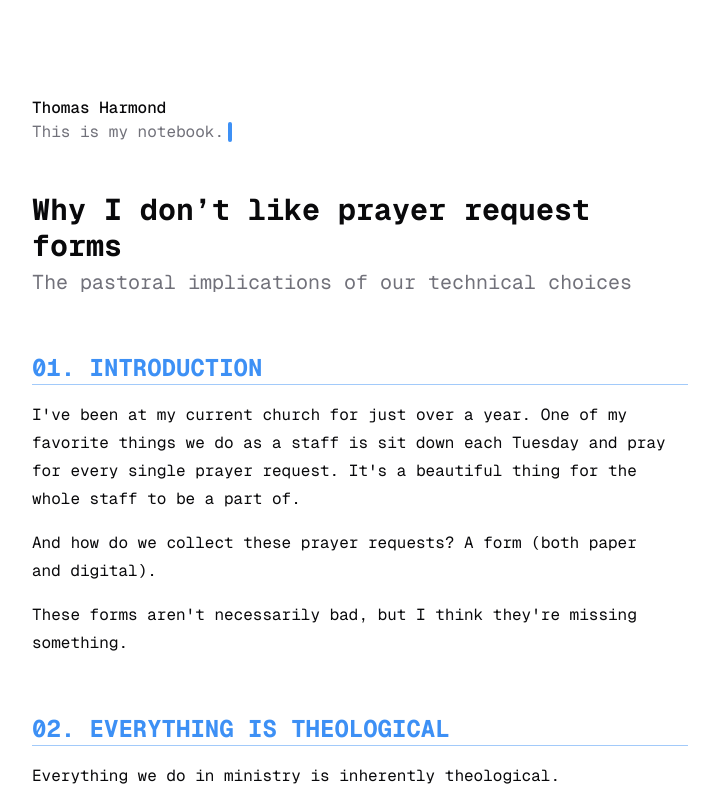
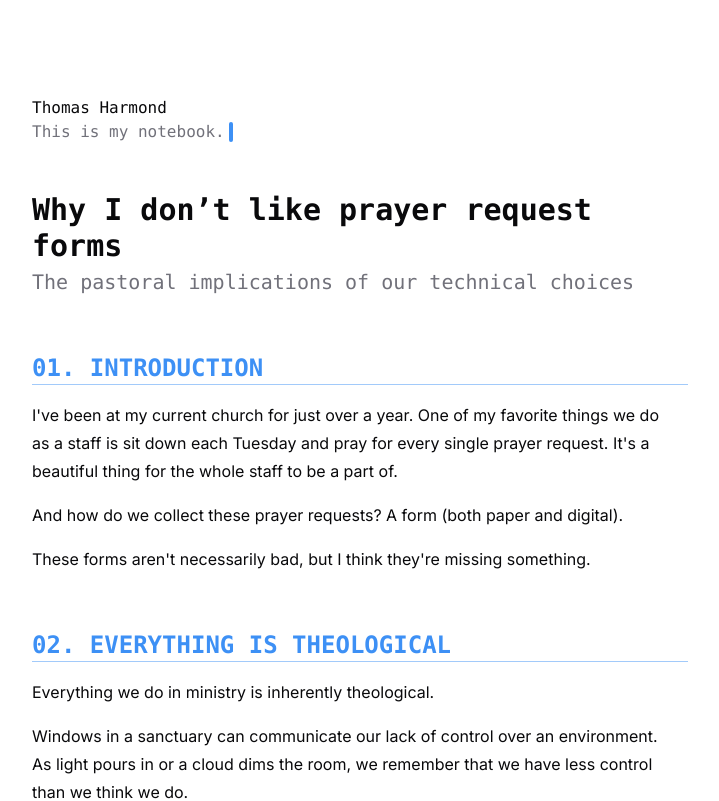
Before and after one commit to teharmond/thomasharmond, a Next.js app: page /ideas/prayer-request-forms in a window 1280 px wide. Shown: the top 801 px of the page, without its empty margins (288-1007 px from the left). Built offline with nearby package versions, Linux system fonts and the light colour scheme.

Commit message:
font change

```diff
--- a/app/(withSidebar)/layout.tsx
+++ b/app/(withSidebar)/layout.tsx
@@ -5,7 +5,7 @@ export default function layout({ children }: { children: React.ReactNode }) {
   return (
     <main className="flex-1">
       <div className="w-full max-w-2xl flex flex-col pt-12 md:pt-24 gap-12 mx-auto px-2">
-        <header className="flex flex-col px-2">
+        <header className="flex flex-col px-2 font-mono">
           <a href="/" className=" font-medium ">
             Thomas Harmond
           </a>
--- a/app/layout.tsx
+++ b/app/layout.tsx
@@ -1,5 +1,5 @@
 import type { Metadata } from "next";
-import { GeistMono } from "geist/font/mono";
+import { Inter } from "next/font/google";
 import { Analytics } from "@vercel/analytics/next";
 import "./globals.css";
 import { Toaster } from "@/components/ui/toaster";
@@ -9,6 +9,7 @@ export const metadata: Metadata = {
   description: "Personal website of Thomas Harmond",
 };
 
+const inter = Inter({ subsets: ["latin"] });
 export default function RootLayout({
   children,
 }: {
@@ -16,7 +17,7 @@ export default function RootLayout({
 }) {
   return (
     <html lang="en">
-      <body className={GeistMono.className}>
+      <body className={inter.className}>
         {children}
         <Toaster />
         <Analytics />
--- a/components/ArticleHeader.tsx
+++ b/components/ArticleHeader.tsx
@@ -10,7 +10,7 @@ export default function ArticleHeader({
   description,
 }: ArticleHeaderProps) {
   return (
-    <div className="flex flex-col gap-1 px-2">
+    <div className="flex flex-col gap-1 px-2 font-mono">
       <h1 className="text-3xl font-bold">{title}</h1>
       <p className="text-muted-foreground text-xl">{description}</p>
     </div>
--- a/components/ArticleParagraph.tsx
+++ b/components/ArticleParagraph.tsx
@@ -9,5 +9,5 @@ export default function ArticleParagraph({
   children,
   className = "",
 }: ArticleParagraphProps) {
-  return <p className={`px-2 leading-7 ${className}`}>{children}</p>;
+  return <p className={`px-2  leading-7 ${className}`}>{children}</p>;
 }
--- a/components/SectionHeader.tsx
+++ b/components/SectionHeader.tsx
@@ -19,7 +19,7 @@ export default function SectionHeader({
         <Link
           href={url}
           target="_blank"
-          className="mt-10 px-2 hover:bg-primary/10 rounded-md group"
+          className="mt-10 px-2 hover:bg-primary/10 rounded-md group font-mono"
         >
           <h2
             className={`text-primary justify-between flex items-center gap-2 w-full border-secondary font-bold border-b group-hover:border-transparent  text-2xl ${className}`}
@@ -30,7 +30,7 @@ export default function SectionHeader({
         </Link>
       ) : (
         <h2
-          className={` mx-2 text-primary border-secondary font-bold border-b w-full  text-2xl mt-10 ${className}`}
+          className={` mx-2 text-primary border-secondary font-bold border-b w-full  text-2xl mt-10 font-mono ${className}`}
         >
           {children}
         </h2>
```
